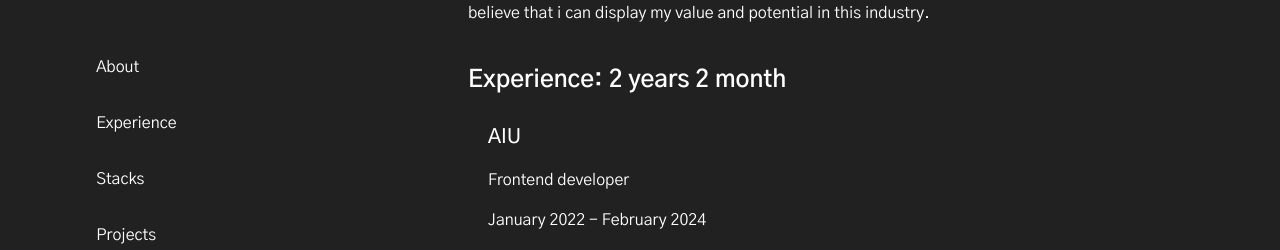
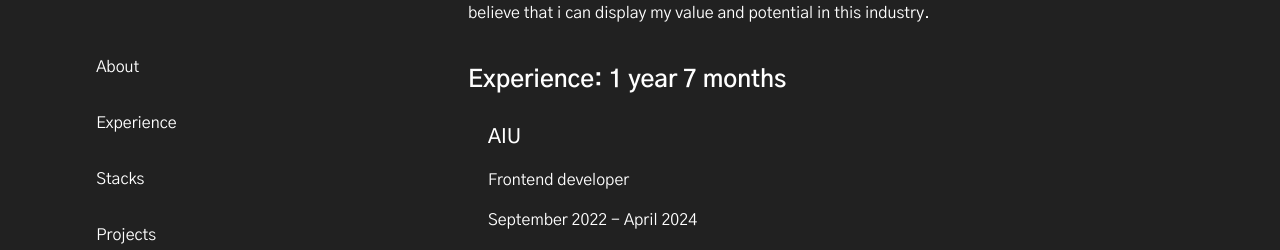
Before and after one commit to Andas-LV/Portfolio, a Next.js app: page / in a window 1280 px wide. Shown: the part 301-551 px from the top of the page. Built offline with nearby package versions, Linux system fonts and the light colour scheme.

Commit message:
last change

```diff
--- a/app/pages/Exp/Exp.tsx
+++ b/app/pages/Exp/Exp.tsx
@@ -34,11 +34,11 @@ export const Exp = () => {
 
     return (
         <div className={styles.container}>
-            <h2>Experience: 2 years 2 month</h2>
+            <h2>Experience: 1 year 7 months</h2>
             <Block
                 company={'AIU'}
                 title={'Frontend developer'}
-                date={'January 2022 - February 2024'}
+                date={'September 2022 - April 2024'}
                 text={'I was responsible for the development for internal software. Last year, I delved into various stacks and libraries such as Next.js, Vue, Electron, Redux Toolkit, React-Select, React-Query and others. I have completed numerous projects using these technologies.'}
                 skills={['Next.js', 'Redux', 'Vue 3']}
             />
```
